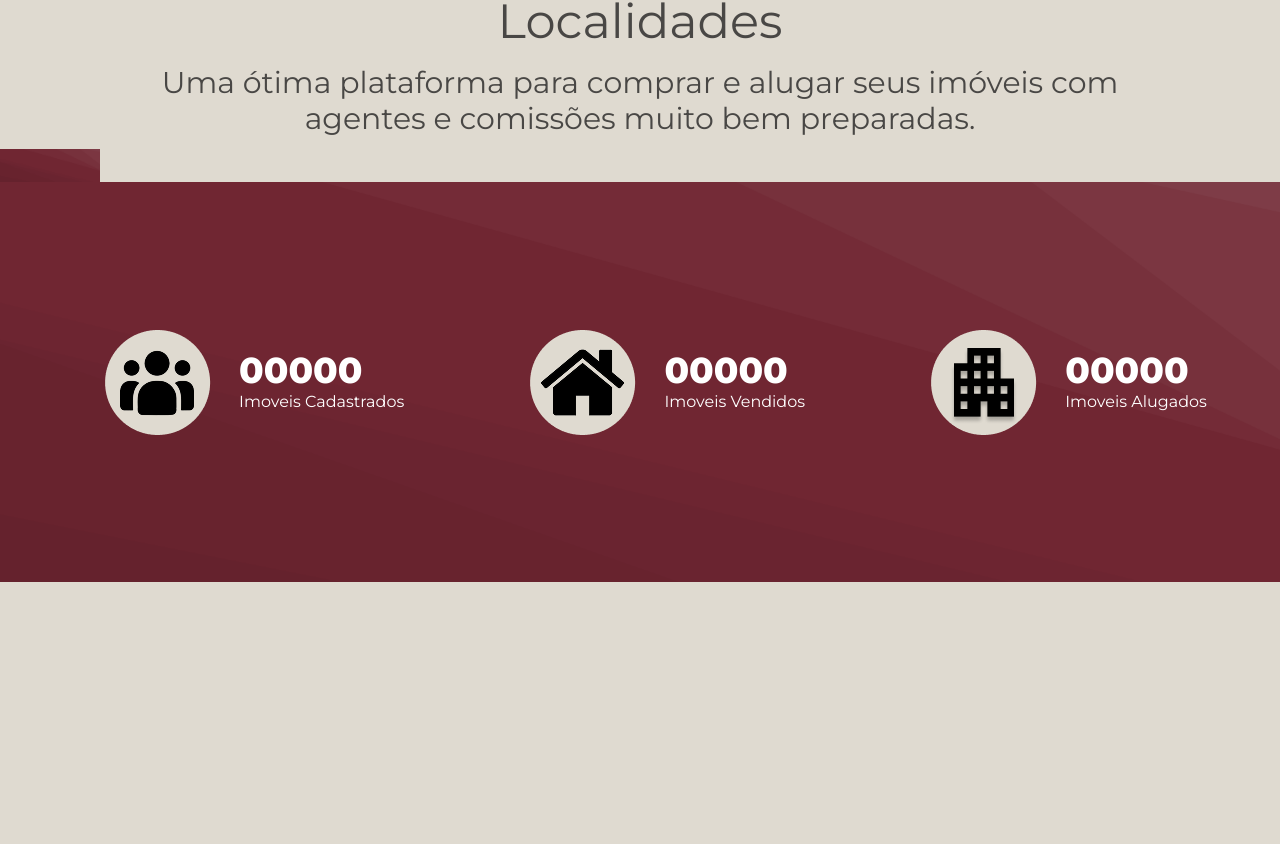
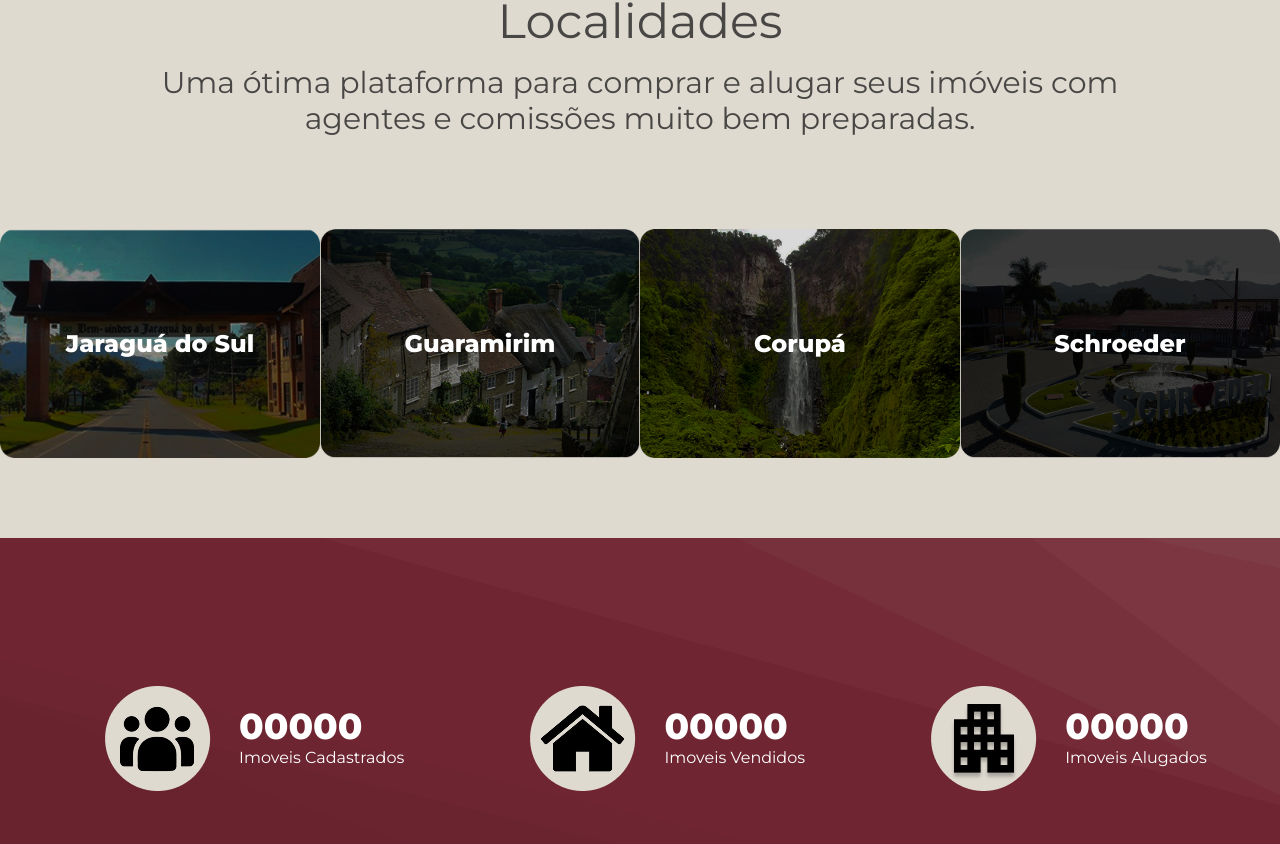
Before and after one commit to gstSenai/Projeto-Final-MI75, a Next.js app in the folder front-end-imobiliaria/: page /PaginaInicial in a window 1280 px wide. Shown: the part 7188-8032 px from the top of the page. Before the commit the page ends 7770 px from the top, so only its background shows below. Built offline with nearby package versions, Linux system fonts and the light colour scheme.

Commit message:
ajustes na pagina

```diff
--- a/front-end-imobiliaria/src/app/PaginaInicial/page.tsx
+++ b/front-end-imobiliaria/src/app/PaginaInicial/page.tsx
@@ -101,10 +101,24 @@ export default function PaginaInicial() {
                         <p className='flex justify-center text-center text-xl lg:text-3xl font-medium p-3 opacity-75'>Uma ótima plataforma para comprar e alugar seus imóveis com agentes e comissões muito bem preparadas.</p>
                     </div>
                 </div>
-                <div>
-                <Image src="/PreFotterInicial.png" alt="Fundo Vermelho" width={100} height={100} quality={100}
-                />
+                <div className='flex content-between justify-evenly py-20'>
 
+                    <button className='flex relative'>
+                        <Image src="/jaragua.png" alt="Imagem jaraguá" objectFit="cover" width={420} height={300} quality={100} />
+                        <h2 className="absolute inset-0 flex items-center justify-center text-2xl text-white font-semibold">Jaraguá do Sul</h2>
+                    </button>
+                    <button className='flex relative'>
+                        <Image src="/guaramirim.png" alt="Imagem guaramirim"  objectFit="cover" width={420} height={300} quality={100} />
+                        <h2 className="absolute inset-0 flex items-center justify-center text-2xl text-white font-semibold">Guaramirim</h2>
+                    </button>
+                    <button className='flex relative'>
+                        <Image src="/curupa.png" alt="Imagem curupa" objectFit="cover" width={420} height={300} quality={100} />
+                        <h2 className="absolute inset-0 flex items-center justify-center text-2xl text-white font-semibold">Corupá</h2>
+                    </button>
+                    <button className='flex relative'>
+                        <Image src="/schorder.png" alt="Imagem schoreder"  objectFit="cover" width={420} height={300} quality={100} />
+                        <h2 className="absolute inset-0 flex items-center justify-center text-2xl text-white font-semibold">Schroeder</h2>
+                    </button>
 
                 </div>
 
```
